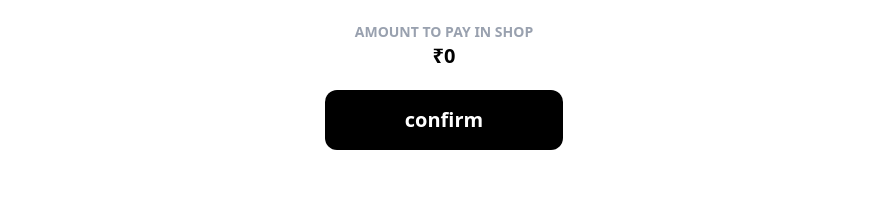
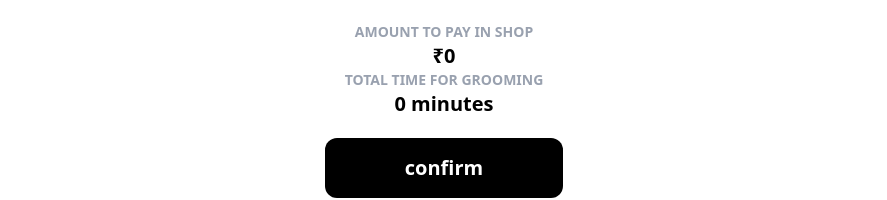
Before and after one commit to Abhijithmt/barber-booking, a React (Vite) app in the folder barber-booking/: page /booking-page in a window 1280 px wide. Shown: the part 4223-4423 px from the top of the page, without its empty margins (196-1083 px from the left). Built offline with nearby package versions, Linux system fonts and the light colour scheme.

Commit message:
total time shows added in frontend

```diff
--- a/barber-booking/src/pages/appoinment.jsx
+++ b/barber-booking/src/pages/appoinment.jsx
@@ -22,14 +22,37 @@ function Appoinment(){
 
 
 
-      const [hair,SetHair]=useState(null)
+    const [hair,SetHair]=useState(null)
     const [facial,SetFacial]=useState(null)
     const [beard,SetBeard]=useState(null)
     const [style,SetStyle]=useState(null)
     const [barber,SetBarber]=useState(null)
     const [confirm,SetConfirm]=useState(null)
 
+    const time={
+        // haircut
+        basic:30,
+        Advance:40,
+        premium:50,
+        kids:20,
+        // facial
+        basicfacial:30,
+        Advancefacial:45,
+        premiumfacial:60,
+        skincare:50,
+        // beard
+        basicbeard:15,
+        beardstyle:20,
+        "b+m":25,
+        beardspa:35,
+        // styling
+        straight:90,
+        haircurl:75,
+        haircolor:60,
+        premiumcolor:120
 
+
+    }
 
 
 
@@ -56,13 +79,19 @@ function Appoinment(){
         premiumcolor:1799
 
     }
+
+
+
     const totalprice=(price[hair] || 0)+
     (price[facial] || 0)+
     (price[beard] || 0)+
     (price[style] || 0);
-    console.log("Current Total:", totalprice, "Hair state:", hair);
+    // console.log("Current Total:", totalprice, "Hair state:", hair);
 
-
+  const totaltime=(time[hair]|| 0)+
+  (time[facial]  || 0)+
+  (time[beard] || 0)+
+  (time[style] || 0);
 
     return(
         <>
@@ -577,6 +606,10 @@ function Appoinment(){
         <h2 className='text-xl font-extrabold'>₹{totalprice}</h2>
     </div>
 </div>
+<div className='text-center'>
+     <p className="text-gray-400 font-bold uppercase text-sm">Total Time For Grooming</p>
+        <h2 className='text-xl font-extrabold'>{totaltime} minutes</h2>
+</div>
 <div className='flex justify-center py-5 mb-5'>
 <button
 onClick={()=> {SetConfirm('confirm')}}
--- a/barber-booking/src/pages/dashboard.jsx
+++ b/barber-booking/src/pages/dashboard.jsx
@@ -20,7 +20,7 @@ export default function Dashboard(){
 
 
     return(
-        <div className=" min-h-screen py-10">
+        <div className=" min-h-screen ">
             <div className="border px-6 py-3 bg-black">
         <div >
             <h1 className="text-6xl text-blue-600 font-bold">Welcome to BarberQ  !<span className="text-amber-200
@@ -35,6 +35,8 @@ export default function Dashboard(){
     <ArrowRight size={18}  strokeWidth={3}/>
   </button></Link>
 </div>
+
+
        </div>
         </div>
     )
```
